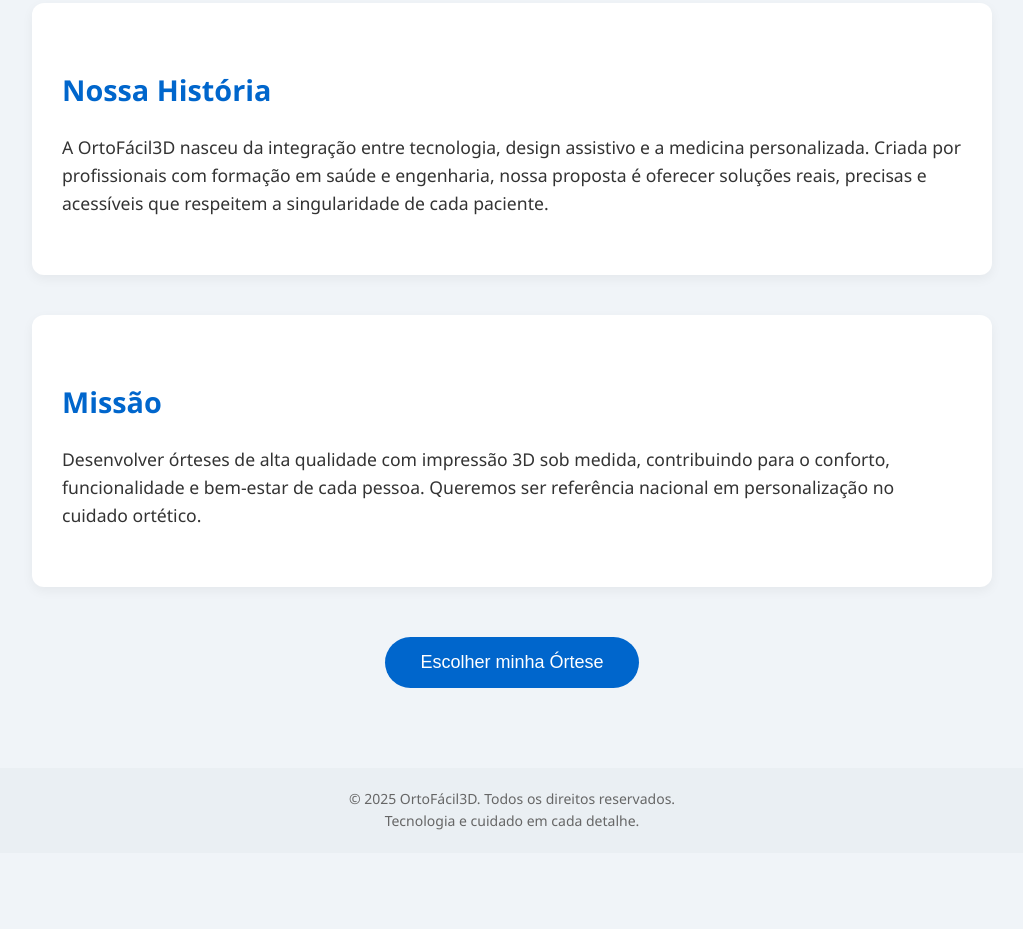
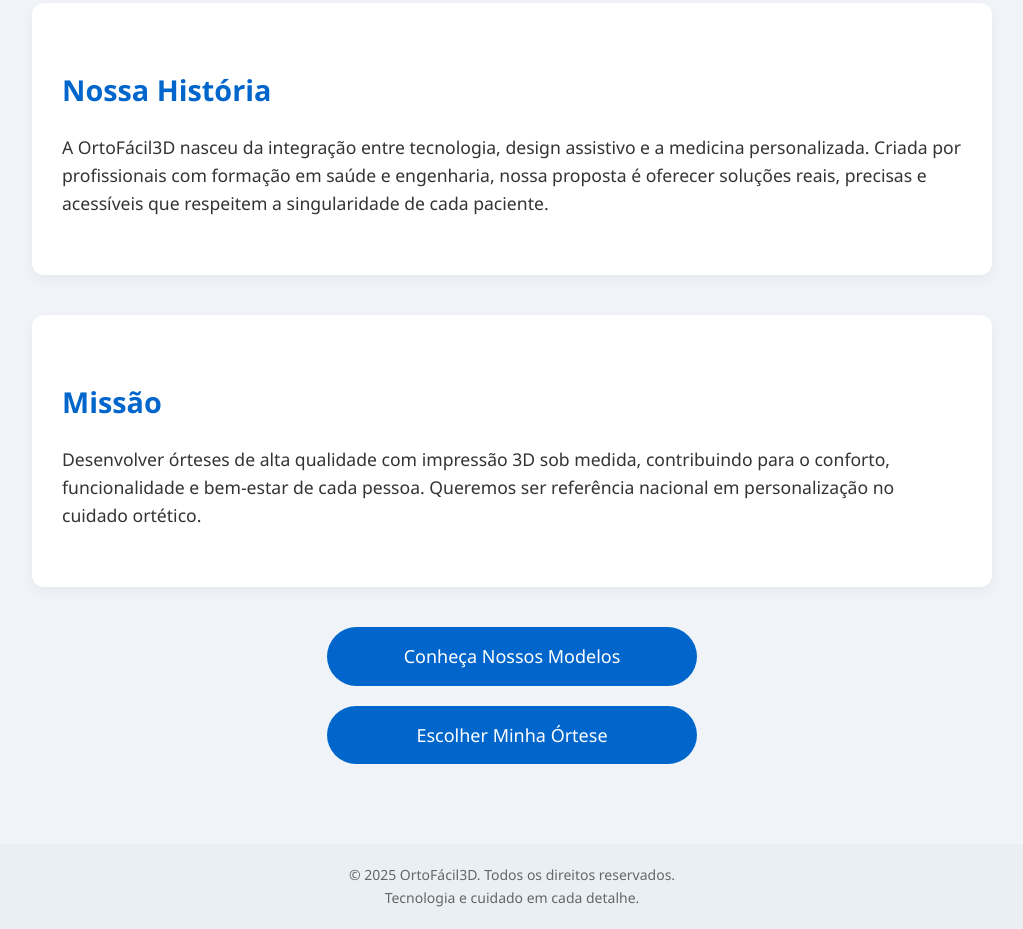
Before and after one commit to gatobrasil/Movaorteses, a plain HTML site: page index.html in a window 1280 px wide. Shown: the part 308-1237 px from the top of the page, without its empty margins (128-1151 px from the left). Before the commit the page ends 1161 px from the top, so only its background shows below. Drawn offline with Linux system fonts and the light colour scheme.

Commit message:
Add files via upload

```diff
--- a/index.html
+++ b/index.html
@@ -2,8 +2,8 @@
 <!DOCTYPE html>
 <html lang="pt-br">
 <head>
-  <meta charset="UTF-8">
-  <meta name="viewport" content="width=device-width, initial-scale=1.0">
+  <meta charset="UTF-8" />
+  <meta name="viewport" content="width=device-width, initial-scale=1.0" />
   <title>OrtoFácil3D - Cada Pessoa é Única</title>
   <style>
     :root {
@@ -13,7 +13,6 @@
       --card-bg: #ffffff;
       --text-color: #333;
     }
-
     body {
       margin: 0;
       font-family: 'Segoe UI', Tahoma, Geneva, Verdana, sans-serif;
@@ -21,7 +20,6 @@
       color: var(--text-color);
       line-height: 1.6;
     }
-
     header {
       background: linear-gradient(to right, var(--primary-color), var(--secondary-color));
       color: white;
@@ -29,25 +27,21 @@
       text-align: center;
       box-shadow: 0 2px 10px rgba(0,0,0,0.1);
     }
-
     h1 {
       font-size: 2.8rem;
       margin-bottom: 10px;
     }
-
     h2 {
       font-weight: 600;
       font-size: 1.8rem;
       color: var(--primary-color);
       margin-bottom: 20px;
     }
-
     .slogan {
       font-size: 1.2rem;
       font-style: italic;
       color: #e3f6ff;
     }
-
     .section {
       max-width: 900px;
       margin: 40px auto;
@@ -56,11 +50,9 @@
       padding: 40px 30px;
       box-shadow: 0 4px 12px rgba(0,0,0,0.05);
     }
-
     .section p {
       font-size: 1.1rem;
     }
-
     .botao-ir {
       background-color: var(--primary-color);
       border: none;
@@ -69,15 +61,16 @@
       color: white;
       border-radius: 50px;
       cursor: pointer;
-      margin: 50px auto;
+      margin: 20px auto;
       display: block;
       transition: background 0.3s ease;
+      text-decoration: none;
+      text-align: center;
+      max-width: 300px;
     }
-
     .botao-ir:hover {
       background-color: #004d99;
     }
-
     footer {
       background-color: #eaeff3;
       color: #666;
@@ -108,12 +101,11 @@
     </p>
   </div>
 
-  <button class="botao-ir" onclick="window.location.href='ortese_formulario_final_completo.html'">
-    Escolher minha Órtese
-  </button>
+  <a class="botao-ir" href="modelos_orteses.html">Conheça Nossos Modelos</a>
+  <a class="botao-ir" href="ortese_formulario_final_completo.html">Escolher Minha Órtese</a>
 
   <footer>
-    &copy; 2025 OrtoFácil3D. Todos os direitos reservados.<br>
+    &copy; 2025 OrtoFácil3D. Todos os direitos reservados.<br />
     Tecnologia e cuidado em cada detalhe.
   </footer>
 </body>
```
